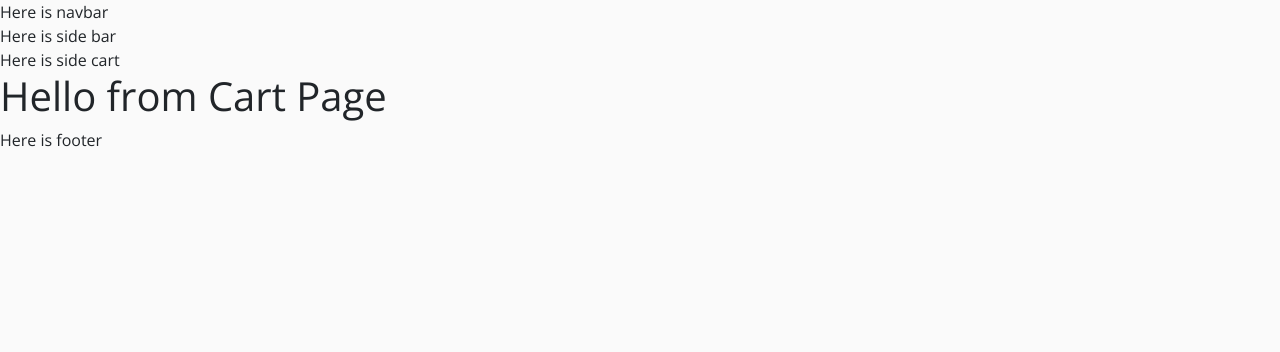
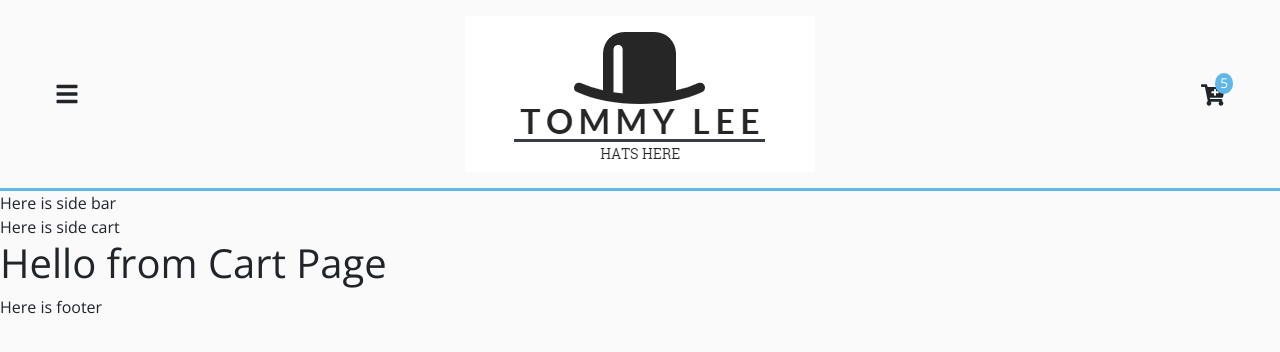
Before and after one commit to Nerijus123/react-hat-store, a React (Create React App) app: page /cart in a window 1280 px wide. Shown: the top 352 px of the page. Built offline with nearby package versions, Linux system fonts and the light colour scheme.

Commit message:
navbar components

```diff
--- a/src/components/Footer.js
+++ b/src/components/Footer.js
@@ -1,5 +1,5 @@
 import React from 'react'
 
-export default function SideCart() {
+export default function Footer() {
     return <div>Here is footer</div>;
 }
--- a/src/components/Navbar.js
+++ b/src/components/Navbar.js
@@ -1,5 +1,64 @@
-import React from 'react'
+import React from 'react';
+import {FaBars, FaCartPlus} from 'react-icons/fa';
+import styled from 'styled-components';
+import {ProductConsumer} from '../context';
+import logo from '../images/logo.png';
 
-export default function SideCart() {
-    return <div>Here is navbar</div>;
+export default function Navbar() {
+    return (
+    <ProductConsumer>
+        {value => {
+            const {cartItems, handleSidebar, handleCart} = value;
+            return <NavWrapper>
+                    <div className="nav-center">
+                        <FaBars className="nav-icon" onClick={handleSidebar}/>
+                        <img src={logo} alt="hat shop logo"/>
+                        <div className="nav-cart">
+                            <FaCartPlus className="nav-icon" onClick={handleCart}>
+                            </FaCartPlus>
+                            <div className="cart-items">
+                                {cartItems}
+                            </div>
+                        </div>
+                    </div>
+                </NavWrapper>
+        }}
+    </ProductConsumer>
+    );
 }
+
+
+const NavWrapper = styled.nav`
+    position: -webkit-sticky;
+    position: sticky;
+    top: 0;
+    width: 100%;
+    padding: 1rem 1.5rem;
+    background: var(--mainGrey);
+    border-bottom: 3px solid var(--primaryColor);
+    .nav-center {
+        display: flex;
+        align-items: center;
+        justify-content: space-between;
+        max-width: 1170px;
+        margin: 0 auto;
+    }
+    .nav-icon {
+        font-size: 1.5rem;
+        cursor: pointer;
+    }
+    .nav-cart {
+        position: relative;
+    }
+    .cart-items {
+        background: var(--primaryColor);
+        color: var(--mainWhite);
+        font-size: 0.85rem;
+        position: absolute;
+        top: -8px;
+        right: -8px;
+        padding: 0 5px;
+        border-radius: 50%;
+    }
+
+`;
--- a/src/components/Sidebar.js
+++ b/src/components/Sidebar.js
@@ -1,5 +1,5 @@
 import React from 'react'
 
-export default function SideCart() {
+export default function Sidebar() {
     return <div>Here is side bar</div>;
 }
--- a/src/context/context.js
+++ b/src/context/context.js
@@ -7,9 +7,40 @@
 //consumer
 //another component with product provider where returning provider component
 class ProductProvider extends Component {
+    //toggling options
+    state={
+        sidebarOpen: false,
+        cartOpen: false,
+        cartItems: 5
+    }
+    //handle sidebar
+    handleSidebar = () => {
+        this.setState({sidebarOpen:!this.state.sidebarOpen});
+    }
+    //hadnle cart
+    handleCart = () => {
+        this.setState({cartOpen:!this.state.sidebarOpen});
+    }
+    // close cart
+    closeCart = () => {
+        this.setState({cartOpen: false });
+    }
+    // open cart
+    openCart = () => {
+        this.setState({cartOpen: true });
+    }
+
     render() {
         return (
-            <ProductContext.Provider value="hello from context">
+            //pass the value down as an object
+            <ProductContext.Provider
+                value={{
+                    ...this.state,
+                    handleSidebar: this.handleSidebar,
+                    handleCart: this.handleCart,
+                    closeCart: this.closeCart,
+                    openCart: this.openCart
+                }}>
                 {this.props.children}
             </ProductContext.Provider>
         );
--- a/src/pages/HomePage.js
+++ b/src/pages/HomePage.js
@@ -5,7 +5,9 @@
     return (
         <>
            <ProductConsumer>
-                {value => <h1>{value}</h1>}
+               {value => {
+                    return <h1>Hello From Home Page</h1>;
+                }}
             </ProductConsumer>
         </>
     )
```
Also changed, not shown: src/images/logo.png (added).
